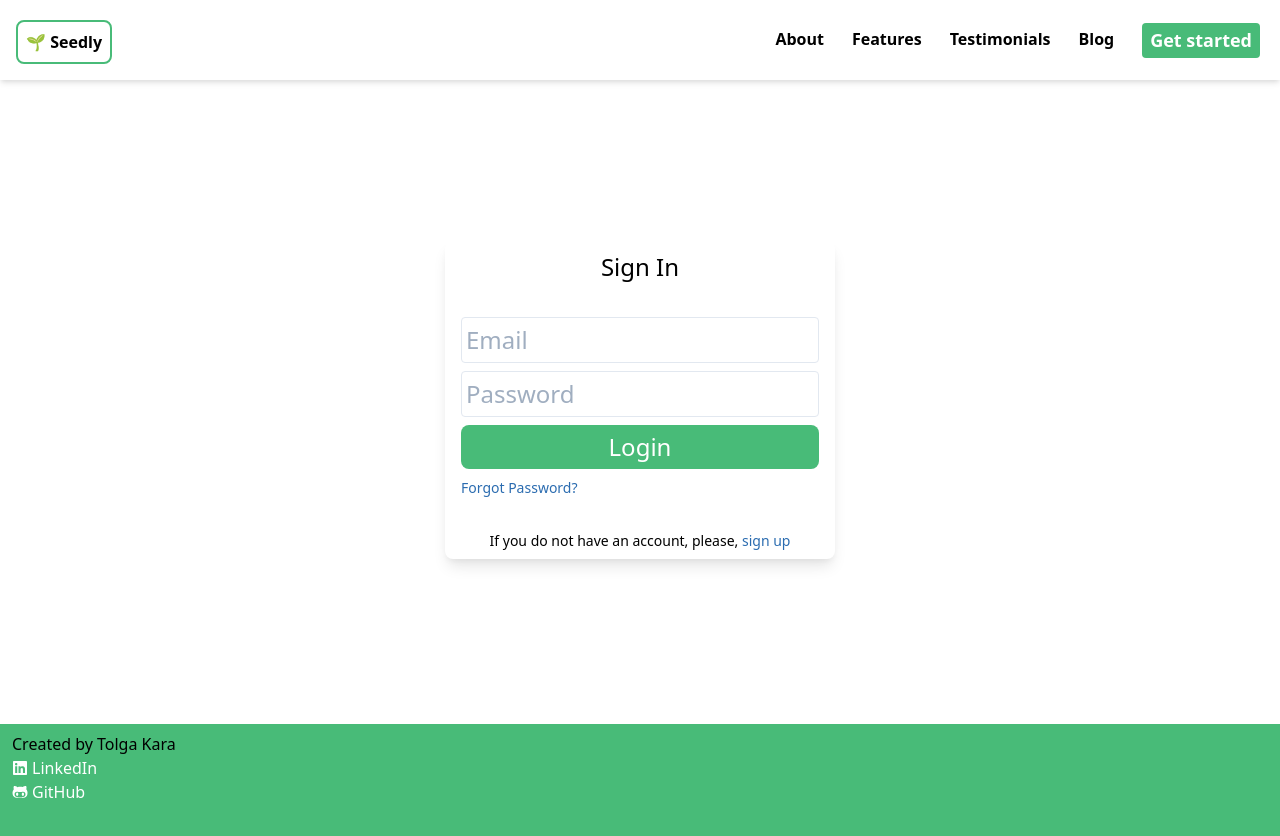
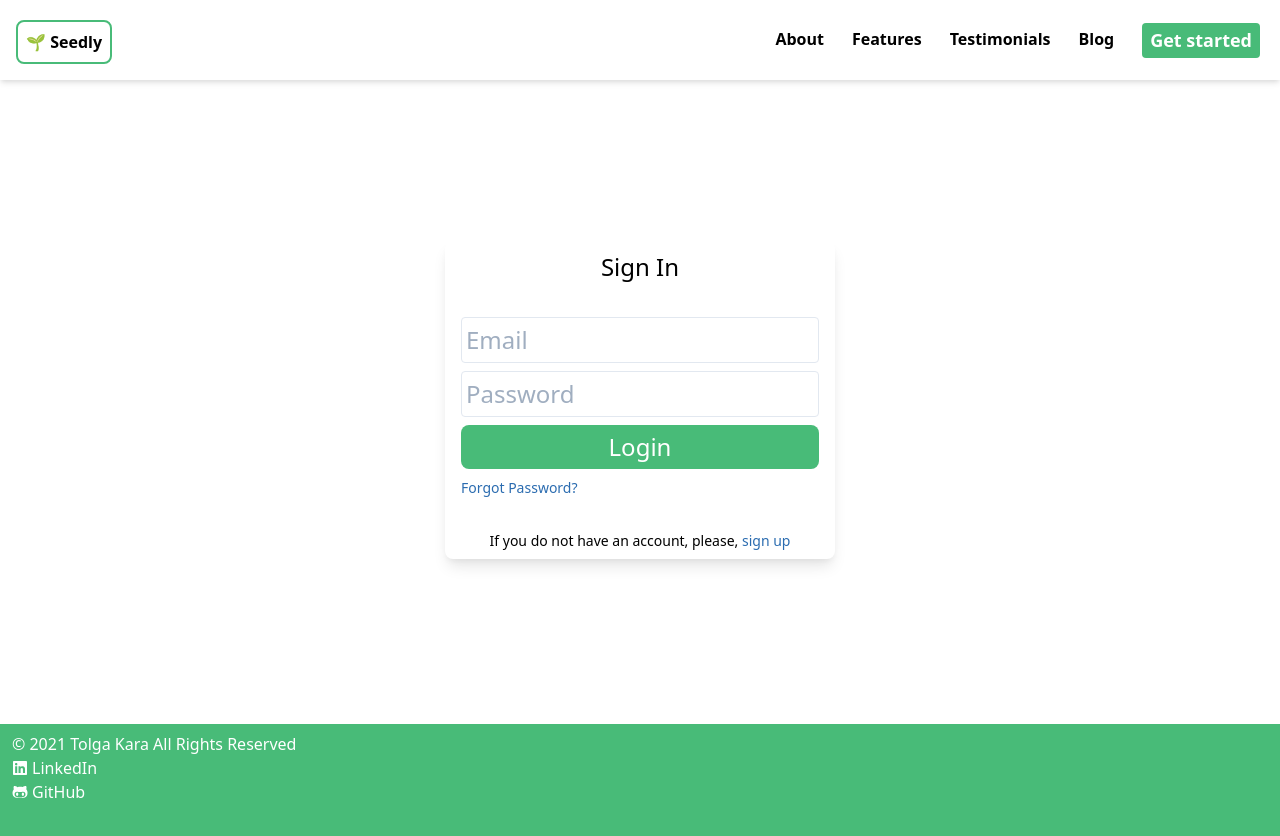
Before and after one commit to TolgaKara/seedly, a React (Create React App) app: page / in a window 1280 px wide. Shown: the top 836 px of the page. Built offline with nearby package versions, Linux system fonts and the light colour scheme; no server answers.

Commit message:
Updated Copyright notice

```diff
--- a/src/layout/Footer.js
+++ b/src/layout/Footer.js
@@ -4,8 +4,8 @@ import { FaLinkedin, FaGithubAlt } from "react-icons/fa";
 function Footer() {
 	return (
 		<footer className='inset-0 h-32 bg-green-500 relative w-full mb-0'>
-			<div className='p-2 m-1'>
-				<p>Created by Tolga Kara</p>
+			<div className='p-2 m-1 text-white'>
+				<p>© 2021 Tolga Kara All Rights Reserved</p>
 
 				<a
 					className='flex text-white'
```
